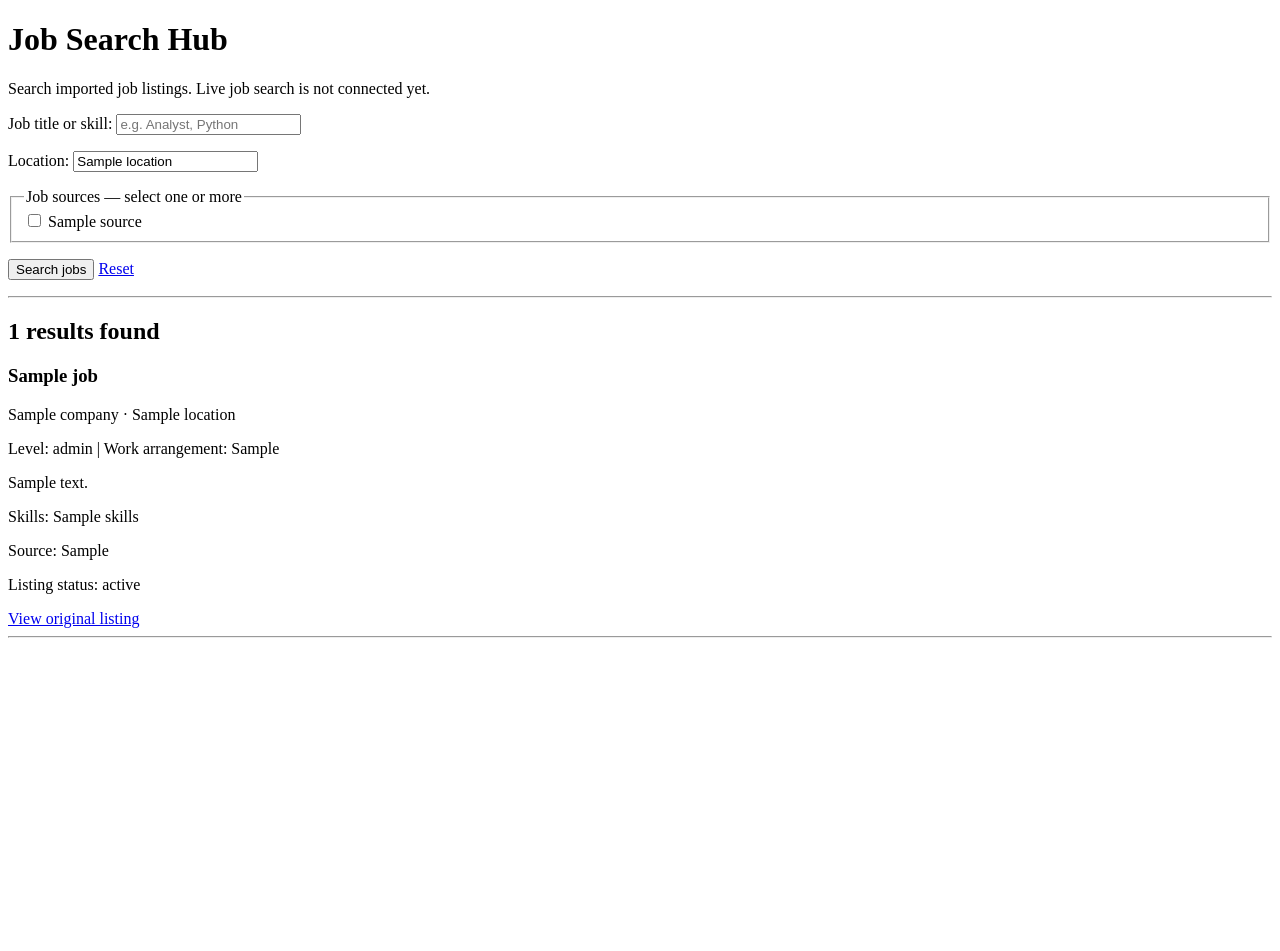
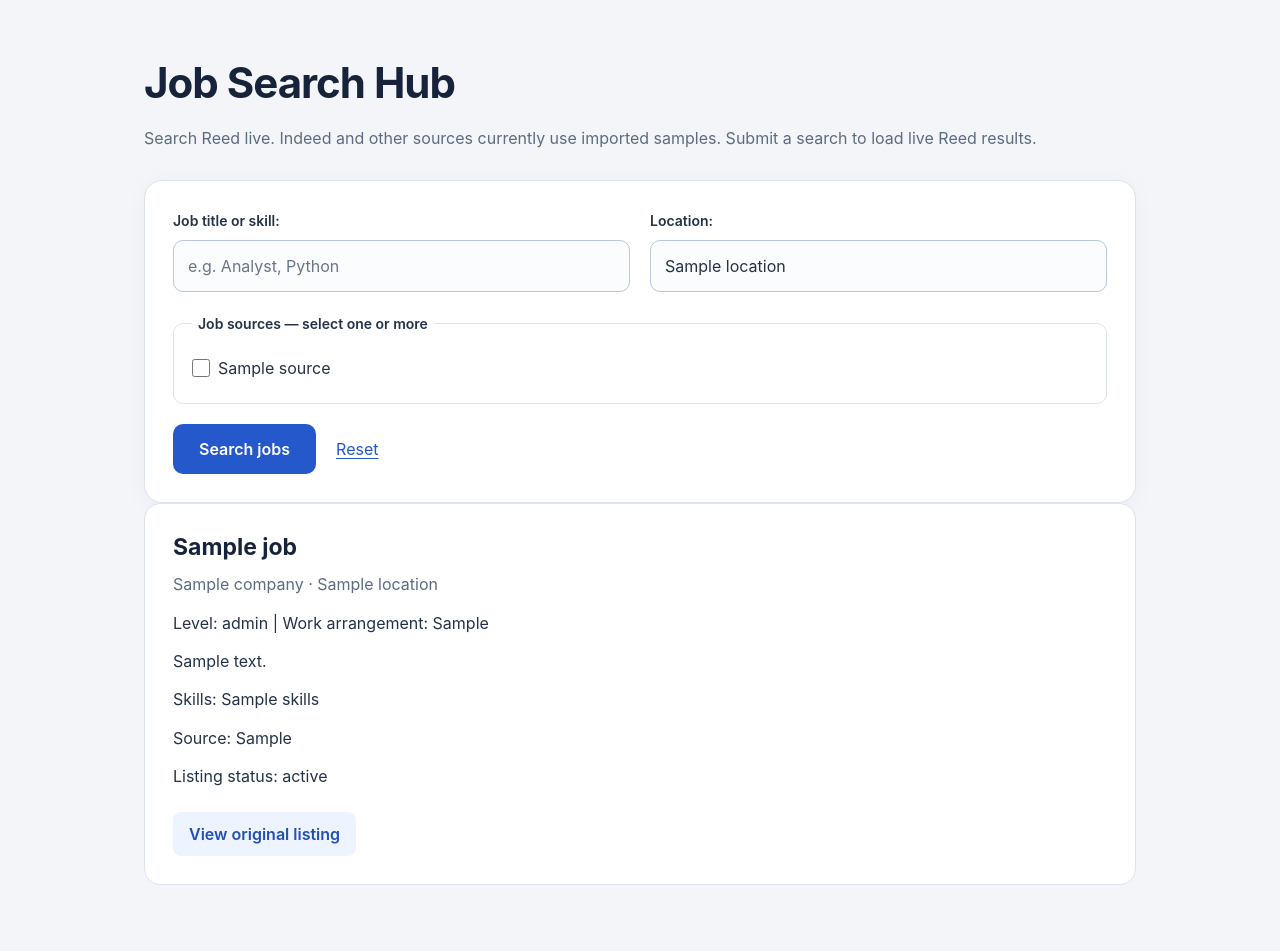
Before and after one commit to Brittany1203/job-finding, a Flask app: template templates/index.html in a window 1280 px wide. Before the commit the page ends 638 px from the top, so only its background shows below. Run offline with Flask 3, Linux system fonts and the light colour scheme; the template is opened without the code that fills it: most values are stand-ins (such as "Sample title", 1, 10 or a date in 2020).

Commit message:
Implement live job search functionality with Reed API and enhance index page layout

```diff
--- a/app.py
+++ b/app.py
@@ -1,14 +1,17 @@
+import requests
+from reed_api import search_reed
+
 import csv
 from pathlib import Path
 from urllib.parse import urlparse
 
-from flask import Flask, render_template, request
+from flask import Flask, render_template, request, url_for
 
 app = Flask(__name__)
 
 BASE_DIR = Path(__file__).resolve().parent
 
-SOURCE_OPTIONS = ["Reed", "Indeed", "其他招聘來源"]
+SOURCE_OPTIONS = ["Reed", "Indeed", "Other job sources"]
 
 
 def load_jobs():
@@ -17,7 +20,7 @@ def load_jobs():
     with csv_path.open(encoding="utf-8-sig", newline="") as file:
         jobs = list(csv.DictReader(file))
 
-    # 按主要連結判斷來源，避免將參考網站混入來源篩選
+    # use the main URL to determine the source, avoiding mixing reference sites into the source filter
     for job in jobs:
         hostname = urlparse(job["Link"]).hostname or ""
 
@@ -26,46 +29,110 @@ def load_jobs():
         elif hostname == "indeed.com" or hostname.endswith(".indeed.com"):
             job["Search Source"] = "Indeed"
         else:
-            job["Search Source"] = "其他招聘來源"
+            job["Search Source"] = "Other job sources"
 
     return jobs
 
 
 @app.route("/")
 def index():
-    keyword = request.args.get("keyword", "").strip()
-    location = request.args.get("location", "").strip()
+    searched = (
+        request.args.get("search") == "1"
+        and request.args.get("reset") != "1"
+    )
 
-    # 初次開頁面時，預設選取全部來源
-    if "search" in request.args:
+    keyword = ""
+    location = ""
+    selected_sources = SOURCE_OPTIONS.copy()
+    results = []
+    error_message = ""
+
+    if searched:
+        keyword = request.args.get("keyword", "").strip()
+        location = request.args.get("location", "").strip()
         selected_sources = request.args.getlist("source")
-    else:
-        selected_sources = SOURCE_OPTIONS.copy()
 
-    results = []
+        # Indeed and other sources temporarily search CSV
+        for job in load_jobs():
+            if job["Search Source"] == "Reed":
+                continue
 
-    for job in load_jobs():
-        searchable_text = " ".join([
-            job["Job Title"],
-            job["Company"],
-            job["Job Description"],
-            job["Skills"],
-        ]).casefold()
+            searchable_text = " ".join([
+                job["Job Title"],
+                job["Company"],
+                job["Job Description"],
+                job["Skills"],
+            ]).casefold()
 
-        matches_keyword = keyword.casefold() in searchable_text
-        matches_location = location.casefold() in job["Location"].casefold()
-        matches_source = job["Search Source"] in selected_sources
+            matches_keyword = keyword.casefold() in searchable_text
+            matches_location = (
+                location.casefold() in job["Location"].casefold()
+            )
+            matches_source = job["Search Source"] in selected_sources
 
-        if matches_keyword and matches_location and matches_source:
-            results.append(job)
+            if matches_keyword and matches_location and matches_source:
+                results.append(job)
+
+        # Reed using API
+        if "Reed" in selected_sources:
+            try:
+                results.extend(search_reed(keyword, location))
+
+            except requests.exceptions.Timeout:
+                error_message = (
+                    "Reed took too long to respond. Please try again."
+                )
+
+            except requests.exceptions.RequestException:
+                error_message = (
+                    "Could not load Reed jobs. Please try again."
+                )
+
+            except ValueError:
+                error_message = (
+                    "Check your Reed API key or response format."
+                )
+
+    # 10 results per page, calculate total pages and current page
+    per_page = 10
+    total_results = len(results)
+    total_pages = (total_results + per_page - 1) // per_page
+
+    page = request.args.get("page", default=1, type=int) or 1
+    page = max(1, min(page, max(1, total_pages)))
+
+    start = (page - 1) * per_page
+    page_jobs = results[start:start + per_page]
+
+    # Page links retain keyword, location, and multiple sources
+    page_links = [
+        {
+            "number": number,
+            "url": url_for(
+                "index",
+                search="1",
+                keyword=keyword,
+                location=location,
+                source=selected_sources,
+                page=number,
+            ),
+        }
+        for number in range(1, total_pages + 1)
+    ]
 
     return render_template(
         "index.html",
-        jobs=results,
+        jobs=page_jobs,
         keyword=keyword,
         location=location,
         source_options=SOURCE_OPTIONS,
         selected_sources=selected_sources,
+        error_message=error_message,
+        searched=searched,
+        total_results=total_results,
+        total_pages=total_pages,
+        page=page,
+        page_links=page_links,
     )
 
 
--- /dev/null
+++ b/static/style.css
@@ -0,0 +1,243 @@
+/* Page */
+* {
+    box-sizing: border-box;
+}
+
+body {
+    margin: 0 auto;
+    max-width: 1040px;
+    padding: 48px 24px;
+    background: #f3f5f9;
+    color: #243247;
+    font-family: -apple-system, BlinkMacSystemFont, "Segoe UI", sans-serif;
+    font-size: 16px;
+    line-height: 1.65;
+}
+
+h1 {
+    margin: 0;
+    color: #17233b;
+    font-size: clamp(30px, 5vw, 42px);
+    letter-spacing: -1px;
+}
+
+body > p {
+    margin: 8px 0 28px;
+    color: #5d6b80;
+}
+
+h2 {
+    margin: 30px 0 18px;
+    font-size: 22px;
+}
+
+a {
+    color: #2458cb;
+    text-underline-offset: 3px;
+}
+
+/* Search form */
+form {
+    display: grid;
+    grid-template-columns: 1fr 1fr;
+    gap: 20px;
+    padding: 28px;
+    background: #ffffff;
+    border: 1px solid #dce3ee;
+    border-radius: 18px;
+    box-shadow: 0 6px 24px rgb(25 45 80 / 4%);
+}
+
+form > p {
+    margin: 0;
+}
+
+label[for] {
+    display: block;
+    margin-bottom: 8px;
+    font-size: 14px;
+    font-weight: 600;
+}
+
+input[type="text"],
+input[type="search"] {
+    width: 100%;
+    min-height: 48px;
+    padding: 12px 14px;
+    border: 1px solid #bac6d8;
+    border-radius: 10px;
+    background: #fbfcfe;
+    color: #243247;
+    font: inherit;
+}
+
+input::placeholder {
+    color: #68768a;
+}
+
+input:focus-visible,
+button:focus-visible,
+a:focus-visible {
+    outline: 3px solid #79a4ff;
+    outline-offset: 3px;
+}
+
+fieldset {
+    grid-column: 1 / -1;
+    margin: 0;
+    padding: 14px 18px 18px;
+    border: 1px solid #dce3ee;
+    border-radius: 10px;
+}
+
+legend {
+    padding: 0 6px;
+    font-size: 14px;
+    font-weight: 600;
+}
+
+fieldset label {
+    display: inline-flex;
+    align-items: center;
+    gap: 8px;
+    margin: 6px 20px 0 0;
+    cursor: pointer;
+}
+
+input[type="checkbox"] {
+    width: 18px;
+    height: 18px;
+    margin: 0;
+    accent-color: #2458cb;
+}
+
+form > p:last-child {
+    grid-column: 1 / -1;
+    display: flex;
+    align-items: center;
+    gap: 20px;
+}
+
+button {
+    min-height: 48px;
+    padding: 12px 26px;
+    border: 0;
+    border-radius: 10px;
+    background: #2458cb;
+    color: #ffffff;
+    font: inherit;
+    font-weight: 600;
+    cursor: pointer;
+}
+
+button:hover {
+    background: #1a44a3;
+}
+
+/* Job cards */
+article {
+    margin-bottom: 18px;
+    padding: 28px;
+    background: #ffffff;
+    border: 1px solid #dce3ee;
+    border-radius: 16px;
+}
+
+article h3 {
+    margin: 0 0 8px;
+    color: #17233b;
+    font-size: 23px;
+    line-height: 1.35;
+}
+
+article p {
+    margin: 12px 0;
+    overflow-wrap: anywhere;
+}
+
+article h3 + p {
+    margin-top: 0;
+    color: #5d6b80;
+}
+
+article > a {
+    display: inline-block;
+    margin-top: 10px;
+    padding: 9px 16px;
+    border-radius: 8px;
+    background: #edf3ff;
+    color: #214fb4;
+    font-weight: 600;
+    text-decoration: none;
+}
+
+article > a:hover {
+    background: #dce8ff;
+}
+
+/* Cards replace the original separator lines */
+hr {
+    display: none;
+}
+
+[role="alert"] {
+    padding: 14px 18px;
+    border: 1px solid #e9c08c;
+    border-radius: 10px;
+    background: #fff5e8;
+    color: #79420e;
+}
+
+.pagination {
+    display: flex;
+    justify-content: center;
+    flex-wrap: wrap;
+    gap: 10px;
+    margin: 30px 0;
+}
+
+.pagination a,
+.pagination span {
+    display: inline-flex;
+    align-items: center;
+    justify-content: center;
+    min-width: 44px;
+    min-height: 44px;
+    padding: 8px 14px;
+    border: 1px solid #bac6d8;
+    border-radius: 8px;
+    background: #ffffff;
+    color: #2458cb;
+    text-decoration: none;
+    font-weight: 600;
+}
+
+.pagination a:hover {
+    background: #edf3ff;
+}
+
+.pagination .current-page {
+    background: #2458cb;
+    border-color: #2458cb;
+    color: #ffffff;
+}
+
+/* Mobile */
+@media (max-width: 640px) {
+    body {
+        padding: 28px 16px;
+    }
+
+    form {
+        grid-template-columns: 1fr;
+        padding: 20px;
+    }
+
+    article {
+        padding: 20px;
+    }
+
+    article h3 {
+        font-size: 20px;
+    }
+}
--- a/templates/index.html
+++ b/templates/index.html
@@ -4,10 +4,14 @@
     <meta charset="UTF-8">
     <meta name="viewport" content="width=device-width, initial-scale=1.0">
     <title>Job Search Hub</title>
+    <link rel="stylesheet" href="{{ url_for('static', filename='style.css') }}">
 </head>
 <body>
     <h1>Job Search Hub</h1>
-    <p>Search imported job listings. Live job search is not connected yet.</p >
+    <p>
+        Search Reed live. Indeed and other sources currently use imported samples.
+        Submit a search to load live Reed results.
+    </p >
 
     <form action="/" method="get">
         <input type="hidden" name="search" value="1">
@@ -54,13 +58,23 @@
 
         <p>
             <button type="submit">Search jobs</button>
-            <a href=" ">Reset</a >
+            <a href="{{ url_for('index', reset='1') }}">Reset</a >
         </p >
     </form>
 
     <hr>
 
-    <h2>{{ jobs | length }} results found</h2>
+    {% if error_message %}
+        <p role="alert">{{ error_message }}</p >
+    {% endif %}
+
+    {% if searched %}
+        <h2>{{ total_results }} results retrieved</h2>
+
+        {% if total_pages > 0 %}
+            <p>Page {{ page }} of {{ total_pages }} · Up to 10 jobs per page</p >
+        {% endif %}
+    {% endif %}
 
     {% for job in jobs %}
         <article>
@@ -94,7 +108,27 @@
 
         <hr>
     {% else %}
-        <p>No matching listings. Try different keywords, locations or sources.</p >
+        {% if searched %}
+            {% if not error_message %}
+                <p>No matching listings. Try different keywords, locations or sources.</p >
+            {% endif %}
+        {% else %}
+            <p>Enter your search criteria and select Search jobs to begin.</p >
+        {% endif %}
     {% endfor %}
+
+    {% if total_pages > 1 %}
+        <nav class="pagination" aria-label="Search result pages">
+            {% for item in page_links %}
+                {% if item.number == page %}
+                    <span class="current-page" aria-current="page">
+                        {{ item.number }}
+                    </span>
+                {% else %}
+                    <a href=" ">{{ item.number }}</a >
+                {% endif %}
+            {% endfor %}
+        </nav>
+    {% endif %}
 </body>
 </html>
```
Also changed, not shown: reed_api.py (added, +47 -0 lines).
